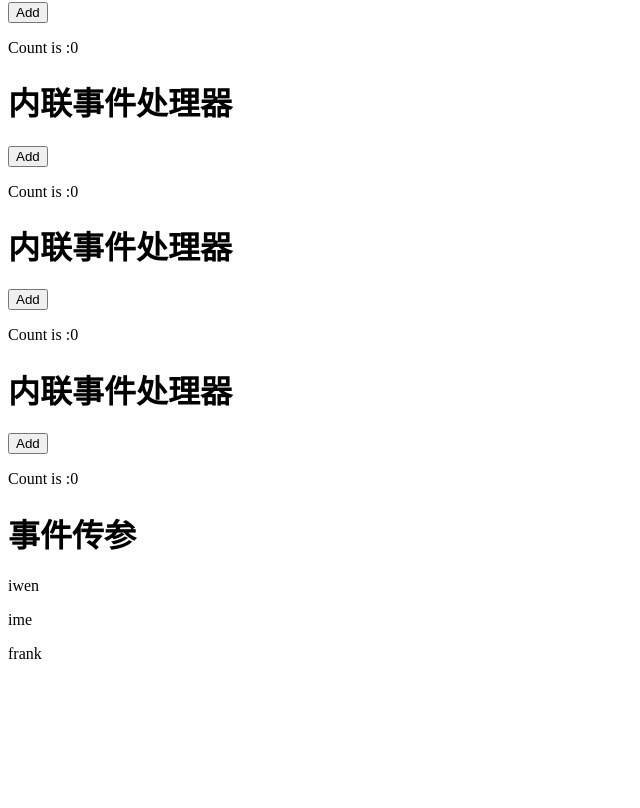
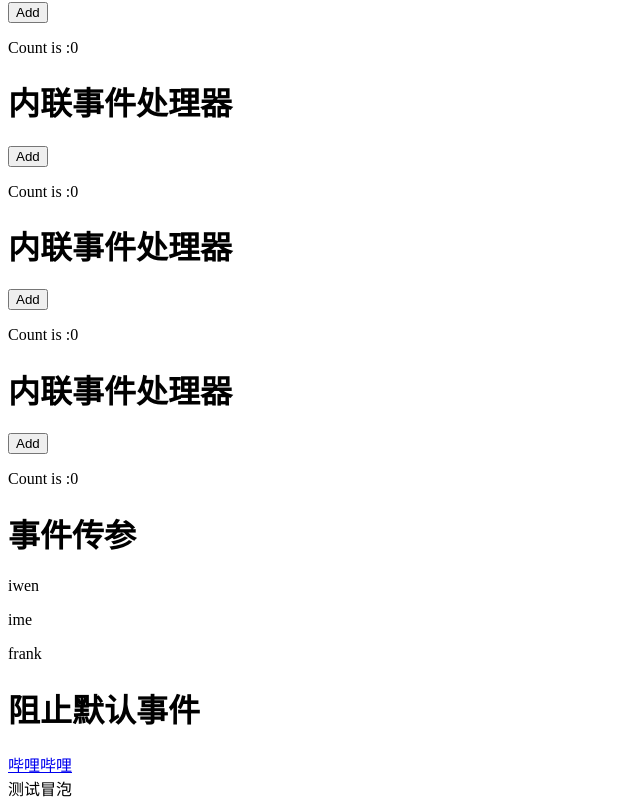
Before and after one commit to QINGHAILIPIPEN/vue3, a Vue app: page / in a window 1280 px wide. Shown: the part 2948-3756 px from the top of the page, without its empty margins (0-640 px from the left). Before the commit the page ends 3627 px from the top, so only its background shows below. Built offline with nearby package versions, Linux system fonts and the light colour scheme.

Commit message:
事件修饰符

```diff
--- a/src/App.vue
+++ b/src/App.vue
@@ -8,6 +8,7 @@ import EventDemo2 from './components/EventDemo2.vue'
 import EventDemo3 from './components/EventDemo3.vue'
 import EventDemo4 from './components/EventDemo4.vue'
 import EventDemo5 from './components/EventDemo5.vue'
+import EventDemo6 from './components/EventDemo6.vue'
 </script>
 
 <template>
@@ -20,4 +21,5 @@ import EventDemo5 from './components/EventDemo5.vue'
   <EventDemo3/>
   <EventDemo4/>
   <EventDemo5/>
+  <EventDemo6/>
 </template>
--- /dev/null
+++ b/src/components/EventDemo6.vue
@@ -0,0 +1,32 @@
+<template>
+<h1>阻止默认事件</h1>
+<a @click.prevent="clickHandle" href="https://www.bilibili.com/">哔哩哔哩</a>
+<div @click="clickDiv">
+    <div @click.stop="clickP">测试冒泡</div>
+</div>
+</template>
+
+<script>
+export default{
+    data(){
+        return{
+
+        }
+    },
+    methods:{
+        clickHandle(e){
+            //阻止默认事件
+           //e.preventDefault();
+            console.log('点击了')
+        },
+        clickDiv(){
+            console.log('div')
+        },
+        clickP(e){
+            //阻止事件冒泡
+           // e.stopPropagation();
+            console.log('p')
+        }
+    }
+}
+</script>
```
